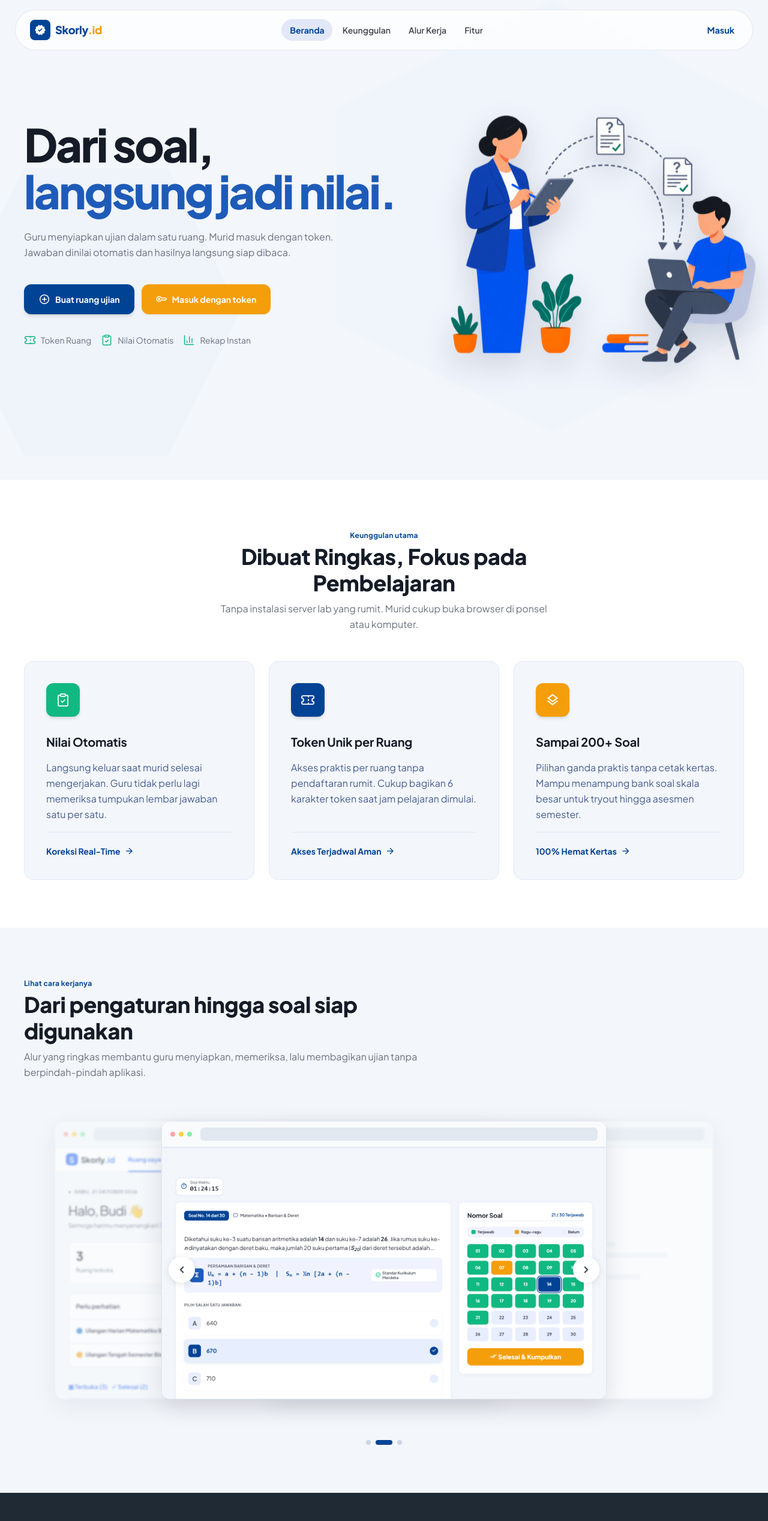
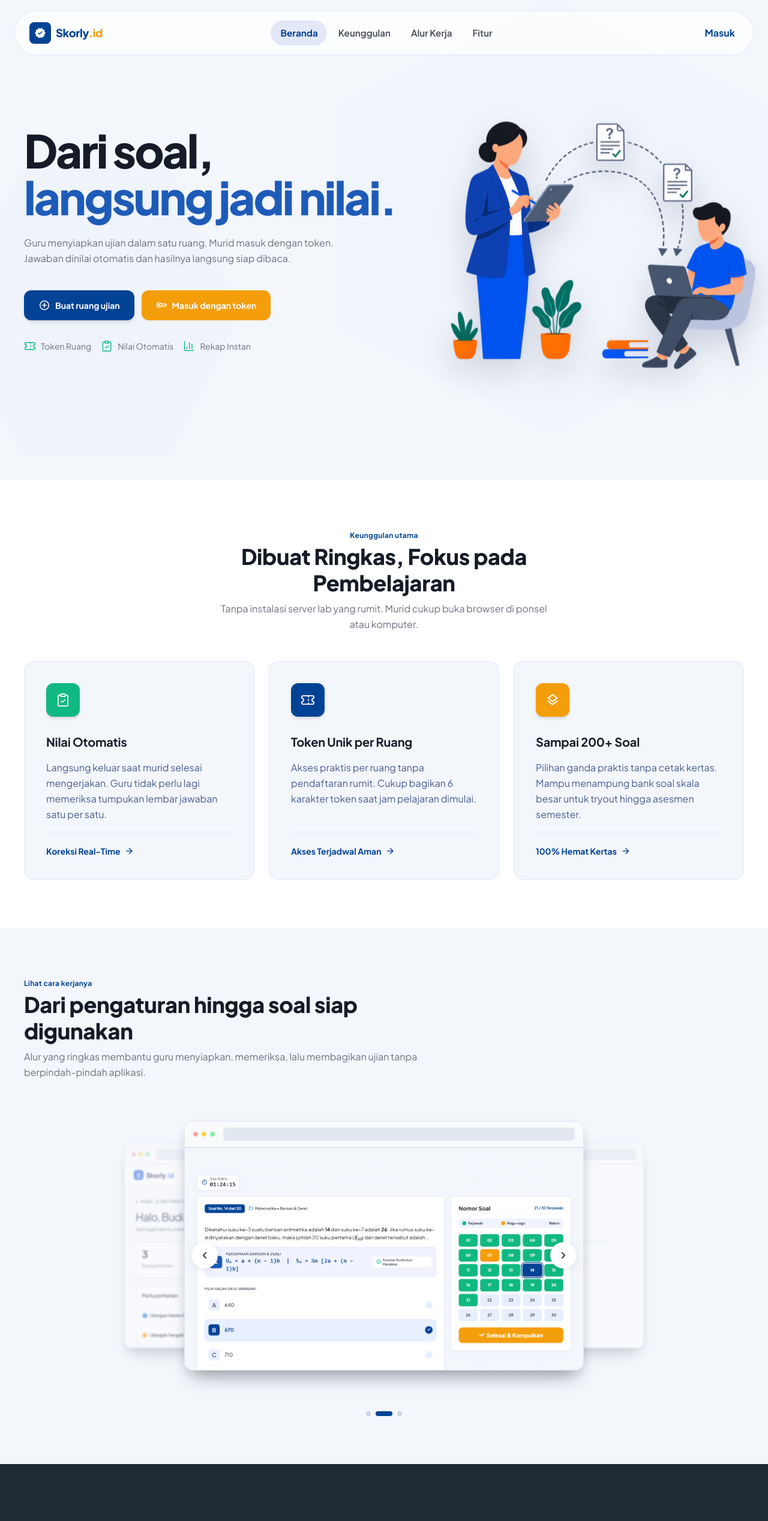
Before and after one commit to dtrbinu-cloud/Skorly-id, a React (Vite) app in the folder frontend/: page / in a window 1280 px wide. Shown: the top 2536 px of the page at 60% size. Built offline with nearby package versions, Linux system fonts and the light colour scheme.

Commit message:
fix alur login

```diff
--- a/frontend/src/auth.jsx
+++ b/frontend/src/auth.jsx
@@ -1,7 +1,7 @@
 import {createContext,useContext,useState} from 'react'
 const Ctx=createContext(null)
 export const useAuth=()=>useContext(Ctx)
-// Demo: ganti dengan POST /auth/login + JWT. Email berisi "guru"/"admin" menentukan peran.
+// Demo: ganti dengan POST /auth/login + JWT. Akun yang dapat masuk adalah murid dan admin.
 export function AuthProvider({children}){
   const [user,setUser]=useState(()=>{
     try{
@@ -10,8 +10,8 @@ export function AuthProvider({children}){
       return null
     }
   })
-  const login=(email,nama)=>{const role=/admin/i.test(email)?'admin':/guru/i.test(email)?'guru':'murid'
-    const u={email,role,nama:nama||({admin:'Admin Skorly',guru:'Bu Rina Wulandari',murid:'Aisyah Putri'})[role]}
+  const login=(email,nama)=>{const role=/admin/i.test(email)?'admin':'murid'
+    const u={email,role,nama:nama||({admin:'Admin Skorly',murid:'Aisyah Putri'})[role]}
     setUser(u)
     try{sessionStorage.setItem('skorly_user',JSON.stringify(u))}catch{}
     return u}
--- a/frontend/src/components.jsx
+++ b/frontend/src/components.jsx
@@ -10,7 +10,7 @@ export function Navbar(){
 export function Footer(){
   return <footer id="hubungi" className="foot"><div className="wrap foot-in">
     <div><Logo light/><p>Platform ujian pilihan ganda online. Guru unggah soal, murid kerjakan dengan token, nilai keluar otomatis.</p></div>
-    <div><h4>Untuk</h4><a href="/daftar">Guru</a><a href="/daftar">Murid</a><a href="/masuk">Admin sekolah</a></div>
+    <div><h4>Untuk</h4><a href="/daftar">Murid</a><a href="/masuk">Admin sekolah</a></div>
     <div><h4>Fitur</h4><a href="/#fitur">Unggah Excel dan PDF</a><a href="/#fitur">Ruang dengan token</a><a href="/#fitur">Ekspor nilai</a></div>
     <div><h4>Hubungi kami</h4><p>halo@skorly.id</p></div></div>
     <div className="copy">© 2026 Skorly.id. Semua hak dilindungi.</div></footer>
--- a/frontend/src/components/AlurCarousel.jsx
+++ b/frontend/src/components/AlurCarousel.jsx
@@ -1,7 +1,6 @@
 import {
   useCallback,
   useEffect,
-  useLayoutEffect,
   useRef,
   useState,
 } from 'react';
@@ -120,6 +119,7 @@ export default function AlurCarousel() {
   const root = useRef(null);
   const sx = useRef(null);
   const moved = useRef(false);
+  const dragWidth = useRef(0);
 
   const [a, setA] = useState(0);
   const [inView, setInView] = useState(true);
@@ -134,12 +134,6 @@ export default function AlurCarousel() {
 
   // Compute signed distances for every slide
   const ds = slides.map((_, i) => rel(i, a, n));
-
-  // Keep previous distances so we can detect wrapping jumps
-  const prev = useRef(ds);
-  useLayoutEffect(() => {
-    prev.current = ds;
-  });
 
   // Navigate to slide index (wrapping)
   const go = useCallback((i) => setA(((i % n) + n) % n), [n]);
@@ -175,18 +169,32 @@ export default function AlurCarousel() {
   const onDown = (e) => {
     sx.current = e.clientX;
     moved.current = false;
+    dragWidth.current = parseFloat(getComputedStyle(e.currentTarget).getPropertyValue('--w')) || 0;
+    e.currentTarget.classList.add('is-dragging');
+    e.currentTarget.setPointerCapture?.(e.pointerId);
+  };
+
+  const onMove = (e) => {
+    if (sx.current == null || !root.current || !dragWidth.current) return;
+    const dx = e.clientX - sx.current;
+    if (Math.abs(dx) > 5) moved.current = true;
+    root.current.style.setProperty('--drag', String(dx / dragWidth.current));
   };
 
   const onUp = (e) => {
     if (sx.current == null) return;
     const dx = e.clientX - sx.current;
     sx.current = null;
+    root.current?.style.setProperty('--drag', '0');
+    root.current?.classList.remove('is-dragging');
     if (Math.abs(dx) > 5) moved.current = true;
     if (Math.abs(dx) > 50) go(a + (dx < 0 ? 1 : -1));
   };
 
   const onCancel = () => {
     sx.current = null;
+    root.current?.style.setProperty('--drag', '0');
+    root.current?.classList.remove('is-dragging');
   };
 
   /* ── Render ──────────────────────────────────────────────────── */
@@ -209,13 +217,13 @@ export default function AlurCarousel() {
         }
       }}
       onPointerDown={onDown}
+      onPointerMove={onMove}
       onPointerUp={onUp}
       onPointerCancel={onCancel}
     >
       <div className="ac-stage">
         {slides.map((s, i) => {
           const d = ds[i];
-          const jump = Math.abs(d - prev.current[i]) > 1;
           const isActive = d === 0;
           const isNeighbor = Math.abs(d) === 1;
 
@@ -231,7 +239,7 @@ export default function AlurCarousel() {
               aria-label={`${i + 1} dari ${n}`}
               style={{
                 '--d': d,
-                transition: jump || reduce ? 'none' : undefined,
+                transition: reduce ? 'none' : undefined,
               }}
               onClick={() => {
                 if (d !== 0 && !moved.current) go(a + d);
@@ -246,6 +254,7 @@ export default function AlurCarousel() {
         <button
           className="ac-arrow ac-arrow-l"
           aria-label="Slide sebelumnya"
+          onPointerDown={(e) => e.stopPropagation()}
           onClick={(e) => {
             e.stopPropagation();
             go(a - 1);
@@ -256,6 +265,7 @@ export default function AlurCarousel() {
         <button
           className="ac-arrow ac-arrow-r"
           aria-label="Slide berikutnya"
+          onPointerDown={(e) => e.stopPropagation()}
           onClick={(e) => {
             e.stopPropagation();
             go(a + 1);
--- a/frontend/src/components/landing/Hero.jsx
+++ b/frontend/src/components/landing/Hero.jsx
@@ -6,7 +6,7 @@ export default function Hero() {
     <section
       id="beranda"
       className="landing-hero relative w-full min-h-screen overflow-hidden pt-12 pb-20 md:pt-16 md:pb-24"
-      style={{ background: '#f3f6fb', paddingTop: '180px' }}
+      style={{ background: '#f3f6fb', paddingTop: '190px' }}
     >
       {/* Subtle Polygon Geometric Background Elements */}
       <div className="absolute inset-0 pointer-events-none opacity-20">
@@ -28,7 +28,7 @@ export default function Hero() {
         </svg>
       </div>
 
-      <div className="relative max-w-7xl mx-auto px-margin-desktop">
+      <div className="relative max-w-[1410px] mx-auto px-margin-desktop">
         <div className="grid grid-cols-12 gap-gutter-desktop items-center">
           {/* Left Hero Column (7 Cols) */}
           <div className="col-span-12 lg:col-span-7 flex flex-col items-start gap-space-lg">
--- a/frontend/src/data/landing.js
+++ b/frontend/src/data/landing.js
@@ -173,7 +173,6 @@ export const footerColumns = [
     title: 'Navigasi Utama',
     links: [
       { label: 'Portal Murid', href: '/masuk' },
-      { label: 'Dashboard Guru', href: '/masuk' },
       { label: 'Panduan Penggunaan', href: '#cara-kerja' },
       { label: 'Mulai Mengerjakan', href: '#simulasi' },
     ],
--- a/frontend/src/index.css
+++ b/frontend/src/index.css
@@ -315,7 +315,7 @@ html {
 /* --- The outer header: positions the pill, carries entry animation --- */
 .fnav {
   --p: 0;
-  --full: min(1760px, 100vw - 50px);
+  --full: min(1760px, 100vw - 48px);
   --small: min(880px, 100vw - 86px);
   position: fixed;
   top: 0;
@@ -324,7 +324,7 @@ html {
   z-index: 50;
   display: flex;
   justify-content: center;
-  padding: calc(16px - 4px * var(--p)) 16px 0;
+  padding: calc(18px - 4px * var(--p)) 16px 0;
   pointer-events: none;
   animation: navin .6s cubic-bezier(.22, 1, .36, 1) both;
 }
@@ -334,7 +334,7 @@ html {
   pointer-events: auto;
   flex: none;
   width: calc(var(--full) + (var(--small) - var(--full)) * var(--p));
-  height: calc(68px - 12px * var(--p));
+  height: calc(74px - 12px * var(--p));
   padding: 0 calc(16px - 4px * var(--p)) 0 calc(24px - 8px * var(--p));
   background: rgba(255, 255, 255, calc(0.72 + 0.24 * var(--p)));
   border: 1px solid rgba(0, 67, 149, calc(0.10 * (1 - var(--p))));
@@ -373,8 +373,8 @@ html {
   display: flex;
   align-items: center;
   justify-content: center;
-  width: 34px;
-  height: 34px;
+  width: 36px;
+  height: 36px;
   border-radius: 8px;
   background: #004395;
   color: #fff;
@@ -437,7 +437,7 @@ html {
   position: absolute;
   top: 50%;
   left: 0;
-  height: 36px;
+  height: 42px;
   transform: translateX(0) translateY(-50%);
   width: 0;
   opacity: 0;
@@ -453,10 +453,10 @@ html {
 .fnav-link {
   position: relative;
   z-index: 1;
-  padding: 6px 14px;
+  padding: 7px 16px;
   border-radius: 999px;
   font-family: 'Plus Jakarta Sans', system-ui, sans-serif;
-  font-size: 0.875rem;
+  font-size: 0.95rem;
   font-weight: 600;
   color: #424752;
   text-decoration: none;
@@ -486,7 +486,7 @@ html {
 .fnav-login {
   font-family: 'Plus Jakarta Sans', system-ui, sans-serif;
   font-weight: 700;
-  font-size: 0.9rem;
+  font-size: 1rem;
   color: #004395;
   text-decoration: none;
   position: relative;
@@ -692,10 +692,13 @@ html {
 
 .ac {
   /* Keep the preview compact and leave less of the neighboring cards behind it. */
-  --w: min(880px, 58vw);
+  --w: min(820px, 52vw);
+  --drag: 0;
   --primer: #004395;
   position: relative;
-  touch-action: pan-y;
+  /* Ambil alih gesture agar drag carousel tidak menunggu browser
+     menentukan apakah gesture tersebut scroll atau swipe. */
+  touch-action: none;
   user-select: none;
   cursor: grab;
   outline-offset: 6px;
@@ -703,6 +706,10 @@ html {
 
 .ac:active {
   cursor: grabbing;
+}
+
+.ac.is-dragging .ac-slide {
+  transition: none !important;
 }
 
 .ac:focus-visible {
@@ -725,11 +732,13 @@ html {
   width: var(--w);
   aspect-ratio: 16 / 10;
   margin-left: calc(var(--w) / -2);
-  transform: translateX(calc(var(--d) * 0.24 * var(--w)));
+  transform: translateX(calc((var(--d) * 0.24 + var(--drag)) * var(--w))) scale(var(--slide-scale, 1));
+  transform-origin: center;
+  will-change: transform;
   transition:
-    transform 600ms cubic-bezier(0.22, 1, 0.36, 1),
-    opacity 600ms cubic-bezier(0.22, 1, 0.36, 1),
-    filter 600ms cubic-bezier(0.22, 1, 0.36, 1);
+    transform 320ms cubic-bezier(0.22, 1, 0.36, 1),
+    opacity 320ms cubic-bezier(0.22, 1, 0.36, 1),
+    filter 320ms cubic-bezier(0.22, 1, 0.36, 1);
 }
 
 /* Active slide */
@@ -742,6 +751,7 @@ html {
 /* Neighbor slides */
 .ac-slide[data-d="-1"],
 .ac-slide[data-d="1"] {
+  --slide-scale: 0.82;
   z-index: 2;
   opacity: 0.5;
   filter: blur(1.5px);
@@ -761,7 +771,9 @@ html {
   height: 100%;
   border-radius: 14px;
   border: 1px solid #e2e8f0;
-  box-shadow: 0 12px 40px rgba(15, 23, 42, 0.12);
+  box-shadow:
+    0 22px 30px -14px rgba(15, 23, 42, 0.38),
+    0 8px 18px rgba(15, 23, 42, 0.08);
   overflow: hidden;
 }
 
--- a/frontend/src/pages/Login.jsx
+++ b/frontend/src/pages/Login.jsx
@@ -34,7 +34,7 @@ export default function Login() {
       // Login default berhasil -> arahkan ke dashboard yang sesuai
       if (login) {
         const u = login(email);
-        navigate('/' + (u?.role || 'guru'));
+        navigate('/' + (u?.role || 'murid'));
       } else {
         setScreenState('default');
       }
@@ -198,7 +198,7 @@ export default function Login() {
                     hourglass_top
                   </span>
                   <div className="font-body-sm text-xs sm:text-sm text-[#92400E] leading-snug">
-                    Akun guru kamu sedang menunggu persetujuan admin. Kamu bisa masuk setelah disetujui.
+                    Akunmu sedang menunggu verifikasi admin. Kamu bisa masuk setelah disetujui.
                   </div>
                 </div>
               </div>
```
Also changed, not shown: frontend/src/pages/Register.jsx (+3 -108 lines).
